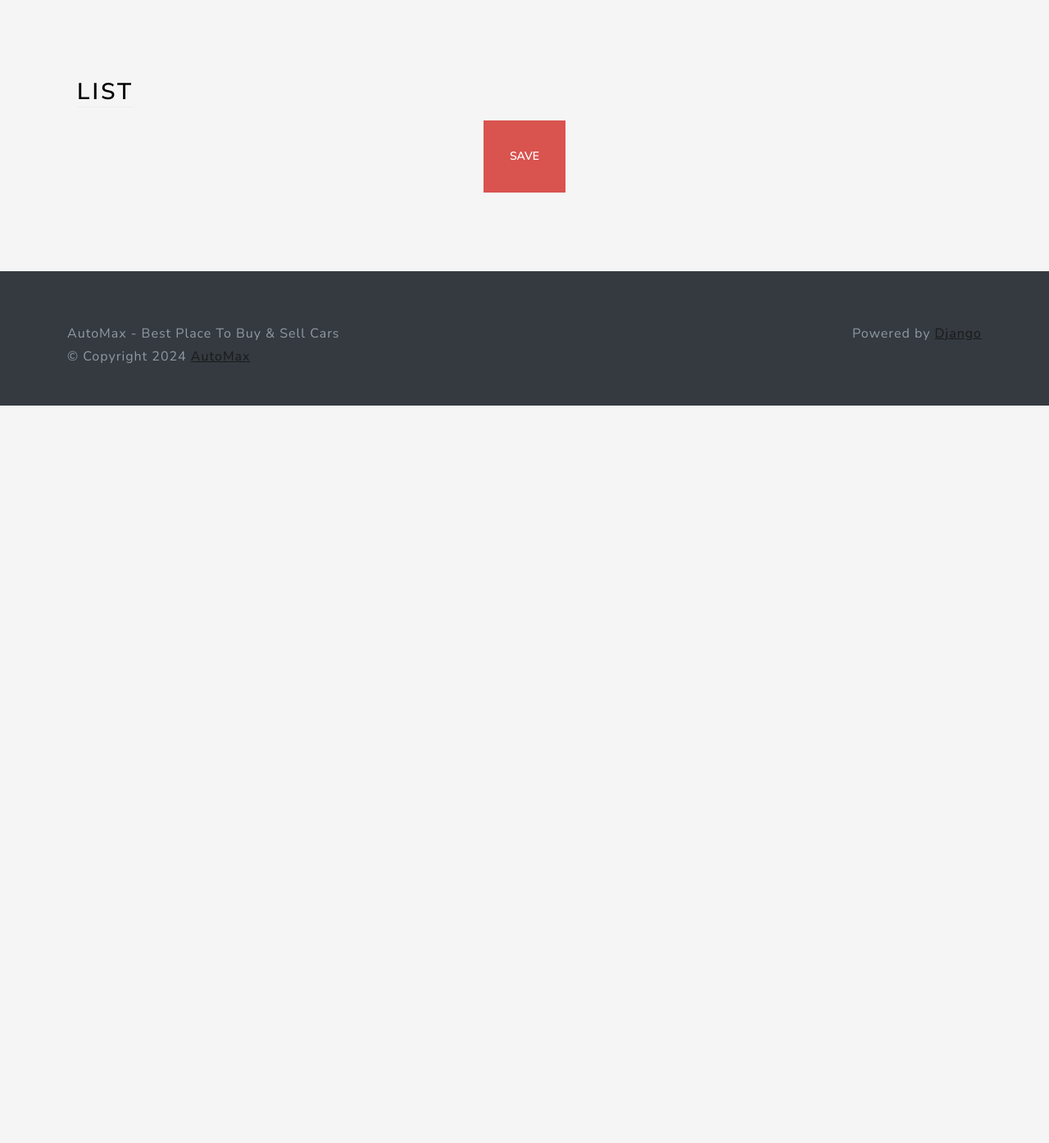
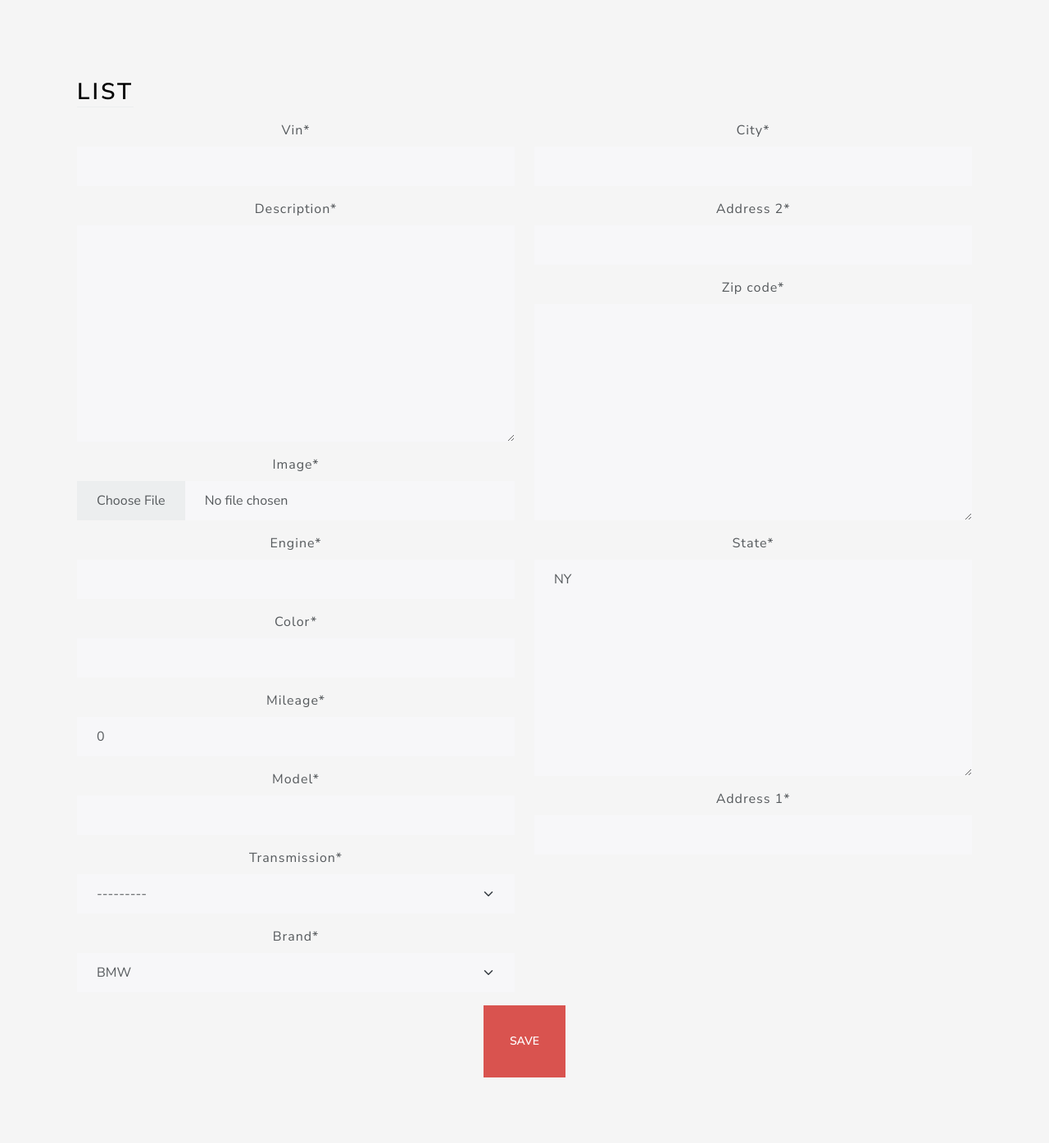
Before and after one commit to GidionKhaemba/AutoMax, a Django app: page /list/ in a window 1280 px wide. Shown: the part 80-1475 px from the top of the page at 82% size. Before the commit the page ends 575 px from the top, so only its background shows below. Run offline with Django 5.2, Linux system fonts and the light colour scheme; a user stored in the database is signed in; some libraries are stand-ins or nearby versions.

Commit message:
added listing form view

```diff
--- /dev/null
+++ b/main/forms.py
@@ -0,0 +1,8 @@
+from django import forms
+from .models import Listing
+
+class ListingForm(forms.ModelForm):
+    image=forms.ImageField(required=True)
+    class Meta:
+        model=Listing
+        fields={'brand', 'model', 'vin', 'mileage', 'color', 'description', 'engine', 'transmission', 'image'}
--- a/main/templates/views/list.html
+++ b/main/templates/views/list.html
@@ -16,10 +16,10 @@
             {% csrf_token %}
             <div class="row">
                 <div class="col-6">
-
+                    {{ listing_form|crispy }}
                 </div>
                 <div class="col-6">
-
+                    {{ location_form|crispy }}
                 </div>
             </div>
             <button class="btn btn-lg btn-danger" type="submit">Save</button>
--- a/main/urls.py
+++ b/main/urls.py
@@ -4,5 +4,5 @@ from .views import main_view, home_view, list_view
 urlpatterns = [
     path("", main_view, name="main"),
     path('home/', home_view, name='home'),
-    path('list/', list_view, name='list')
+    path('list/', list_view, name='list'),
 ]
--- a/main/views.py
+++ b/main/views.py
@@ -1,8 +1,10 @@
-from django.shortcuts import render
+from django.shortcuts import render, redirect
 from django.http import HttpResponse
 from django.contrib.auth.decorators import login_required
 from .models import Listing
-
+from.forms import ListingForm
+from users.forms import LocationForm
+from django.contrib import messages
 @login_required
 def home_view(request):
     listings=Listing.objects.all()
@@ -17,7 +19,25 @@ def main_view(request):
 @login_required
 def list_view(request):
     if request.method=="POST":
-        pass
+        try:
+            listing_form=ListingForm(request.POST, request.FILES)
+            location_form=LocationForm(request.POST)
+            if listing_form.is_valid() and location_form.is_valid():
+                listing=listing_form.save(commit=False)
+                listing_location=location_form.save()
+                listing.seller=request.user.profile
+                listing.location=listing_location
+                listing.save()
+                messages.info(request, f"{listing.model} listing posted succesfully")
+                return redirect('home')
+
+
+        except Exception as e:
+            print(e)
+            messages.error(request, 'an error occured during posting the listing')
+
     elif request.method=="GET":
-        context={}
+        listing_form=ListingForm()
+        location_form=LocationForm()
+        context={'listing_form':listing_form, 'location_form':location_form}
         return render(request, "views/list.html", context)
--- /dev/null
+++ b/users/forms.py
@@ -0,0 +1,10 @@
+from django import forms
+from .models import Location
+
+
+class LocationForm(forms.ModelForm):
+    address_1=forms.CharField(required=True)
+    address_2=forms.CharField(required=True)
+    class Meta:
+        model=Location
+        fields={'address_1', 'address_2', 'city', 'state', 'zip_code'}
--- a/users/models.py
+++ b/users/models.py
@@ -10,7 +10,7 @@ class Location(models.Model):
     address_2=models.CharField(max_length=128, blank=True)
     city=models.CharField(max_length=64)
     state = USStateField(default="NY")
-    zip_code=USZipCodeField(blank=True)
+    zip_code=USZipCodeField(blank=False)
 
     def __str__(self):
         return f'Location{self.id}'
```
Also changed, not shown: db.sqlite3, media/user_3/listings/3yb5ygq7-nbwmcaHCc--edit.jpg (added), media/user_3/listings/3yb5ygq7-nbwmcaHCc--edit_MoGaorA.jpg (added), media/user_3/listings/3yb5ygq7-nbwmcaHCc--edit_MtSEH6z.jpg (added), media/user_3/listings/3yb5ygq7-nbwmcaHCc--edit_UTFGiXE.jpg (added), media/user_3/listings/3yb5ygq7-nbwmcaHCc--edit_g9Edd7x.jpg (added), users/migrations/0007_alter_location_zip_code.py (added).
